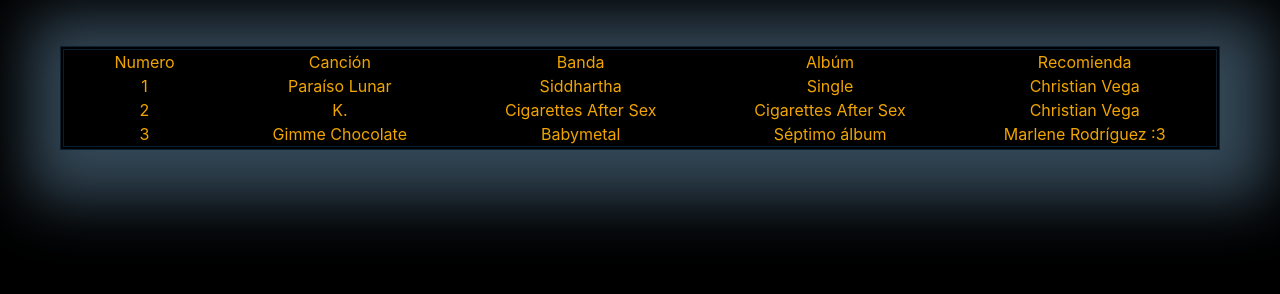
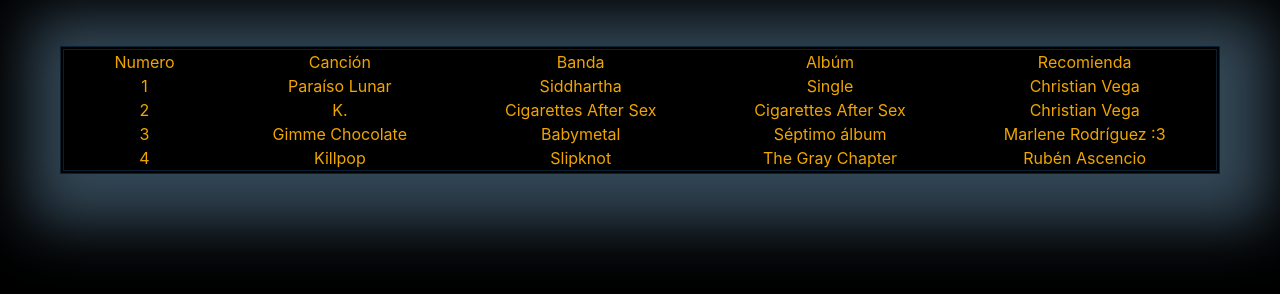
Before and after one commit to Christ-Veg/ProyGit, a plain HTML site: page recomendaciones.html in a window 1280 px wide. Drawn offline with Linux system fonts and the light colour scheme.

Commit message:
Recomendación de Rubén Ascencio.

```diff
--- a/recomendaciones.html
+++ b/recomendaciones.html
@@ -43,6 +43,15 @@
                     <td>Marlene Rodríguez :3</td>
                 </tr>
             </th>
+            <th>
+                <tr>
+                    <td>4</td>
+                    <td>Killpop</td>
+                    <td>Slipknot</td>
+                    <td>The Gray Chapter</td>
+                    <td>Rubén Ascencio</td>
+                </tr>
+            </th>
         </table>
     </main>
 </body>
```
